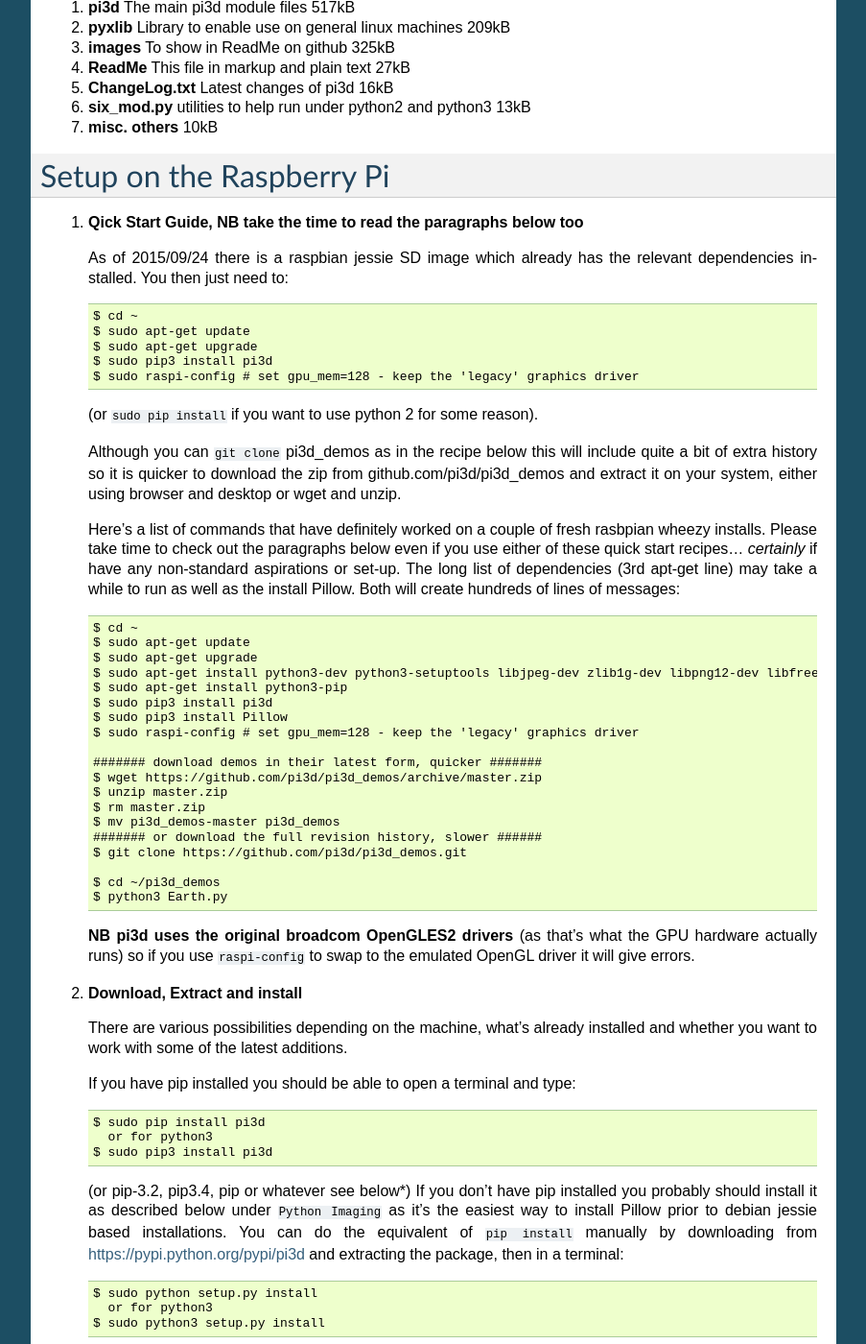
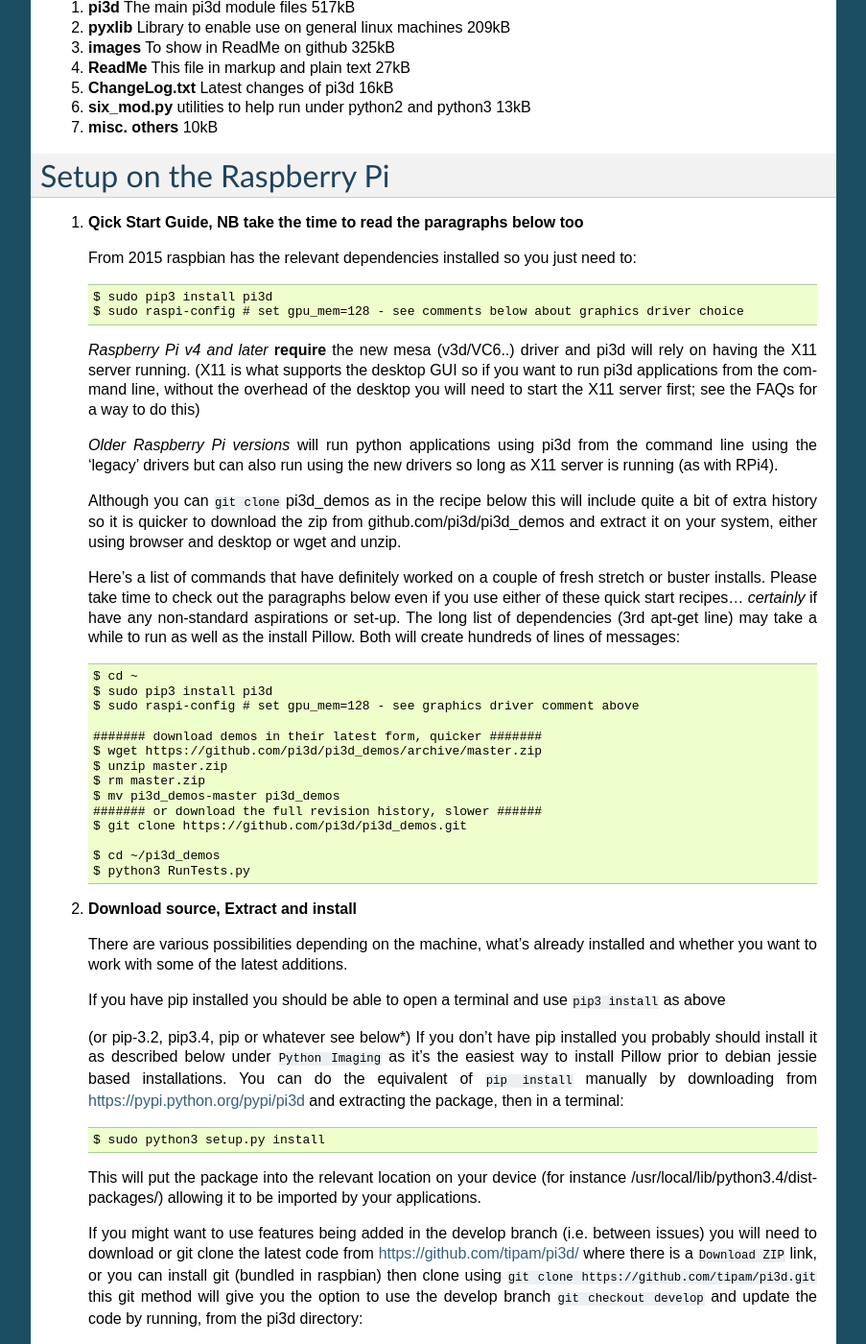
Before and after one commit to pi3d/pi3d.github.com, a Sphinx documentation site: the page built from sphinx/ReadMe.rst, in a window 1280 px wide and 1400 px high, scrolled down 5427 px. Shown: the whole window at 96% size, without its empty margins (198-1101 px from the left). Built offline with Sphinx 7.4.7, drawn with Linux system fonts in a browser that asks for light colours; some of the changed text lies outside the part shown.

Commit message:
some more help on using different graphics drivers

```diff
--- a/sphinx/ReadMe.rst
+++ b/sphinx/ReadMe.rst
@@ -71,52 +71,63 @@ Demos on github.com/pi3d/pi3d_demos include
 
 #.  **RobotWalkabout.py** Another off-planet example of a basic avatar robot
     drifting about
+
       .. image:: images/walkabout_sml.jpg
          :align: right
 
 #.  **EnvironmentCube.py** New environment cubes to try out in texture/ecubes -
     some high quality ones!
+
       .. image:: images/envcube_sml.jpg
 
 #.  **Shapes.py** Demos available shapes and text
     in a 3D context
+
       .. image:: images/shapes_sml.jpg
          :align: right
 
 #.  **MarsStation.py** Navigate around an abandoned Mars base-station with
     open/shut doors. Implements a new Level-Of-Detail (LOD) feature and TKwindow
     interface
+
       .. image:: images/marsstation_sml.jpg
 
 #.  **Amazing.py** Can you find yourself around the
     amazing maze?
+
       .. image:: images/amazing_sml.jpg
          :align: right
 
 #.  **TigerTank.py** Ever played World Of Tanks (WOT)? This tank emulates
     how a WOT tank works. Uses realistic modelling in a TKwindow
+
       .. image:: images/tigertank_sml.jpg
 
 #.  **Pong.py**  A snazzy 3D version of landscape pinball and pong
     against a Raspberry!
+
       .. image:: images/pong_sml.jpg
          :align: right
 
 #.  **Blur.py** Simulates giving the camera a focal distance and blurs
     nearer and further objects
+
       .. image:: images/blur_sml.jpg
 
 #.  **LoadModelObj.py** Loads a model from obj file (quicker) and applies
     a normal map and relfection map
+
       .. image:: images/teapot_sml.jpg
          :align: right
 
 #.  **Silo.py** Uses the Building class to create a claustrophobic maze
     set in the desert.
+
       .. image:: images/silo_sml.jpg
 
 #.  **Water.py** A series of wave normal maps are used to animate a surface
     and produce a realistic moving reflection.
+
       .. image:: images/water_sml.jpg
         :align: right
 
@@ -149,16 +160,21 @@ Setup on the Raspberry Pi
 
 #.  **Qick Start Guide, NB take the time to read the paragraphs below too**
 
-    As of 2015/09/24 there is a raspbian jessie SD image which already has
-    the relevant dependencies installed. You then just need to::
+    From 2015 raspbian has the relevant dependencies installed so you just
+    need to::
 
-      $ cd ~
-      $ sudo apt-get update
-      $ sudo apt-get upgrade
       $ sudo pip3 install pi3d
-      $ sudo raspi-config # set gpu_mem=128 - keep the 'legacy' graphics driver
+      $ sudo raspi-config # set gpu_mem=128 - see comments below about graphics driver choice
 
-    (or ``sudo pip install`` if you want to use python 2 for some reason).
+    *Raspberry Pi v4 and later* **require** the new mesa (v3d/VC6..) driver and
+    pi3d will rely on having the X11 server running. (X11 is what supports the desktop
+    GUI so if you want to run pi3d applications from the command line, without the
+    overhead of the desktop you will need to start the X11 server first; see the FAQs
+    for a way to do this)
+
+    *Older Raspberry Pi versions* will run python applications using pi3d from the
+    command line using the 'legacy' drivers but can also run using the new drivers so
+    long as X11 server is running (as with RPi4).
 
     Although you can ``git clone`` pi3d_demos  as in the recipe below this
     will include quite a bit of extra history so it is quicker to download
@@ -166,20 +182,15 @@ Setup on the Raspberry Pi
     either using browser and desktop or wget and unzip.
 
     Here's a list of commands that have definitely worked on a couple of
-    fresh rasbpian wheezy installs. Please take time to check out the paragraphs below
+    fresh stretch or buster installs. Please take time to check out the paragraphs below
     even if you use either of these quick start recipes... *certainly* if
     have any non-standard aspirations or set-up. The long
     list of dependencies (3rd apt-get line) may take a while to run as well
     as the install Pillow. Both will create hundreds of lines of messages::
 
       $ cd ~
-      $ sudo apt-get update
-      $ sudo apt-get upgrade
-      $ sudo apt-get install python3-dev python3-setuptools libjpeg-dev zlib1g-dev libpng12-dev libfreetype6-dev
-      $ sudo apt-get install python3-pip
       $ sudo pip3 install pi3d
-      $ sudo pip3 install Pillow
-      $ sudo raspi-config # set gpu_mem=128 - keep the 'legacy' graphics driver
+      $ sudo raspi-config # set gpu_mem=128 - see graphics driver comment above
 
       ####### download demos in their latest form, quicker #######
       $ wget https://github.com/pi3d/pi3d_demos/archive/master.zip
@@ -190,23 +201,15 @@ Setup on the Raspberry Pi
       $ git clone https://github.com/pi3d/pi3d_demos.git
 
       $ cd ~/pi3d_demos
-      $ python3 Earth.py
+      $ python3 RunTests.py
 
-    **NB pi3d uses the original broadcom OpenGLES2 drivers** (as that's what the GPU hardware
-    actually runs) so if you use ``raspi-config`` to swap to the emulated
-    OpenGL driver it will give errors.
-
-#.  **Download, Extract and install**
+#.  **Download source, Extract and install**
 
     There are various possibilities depending on the machine, what's already
     installed and whether you want to work with some of the latest additions.
 
     If you have pip installed you should be able to open a terminal and
-    type::
-
-      $ sudo pip install pi3d
-        or for python3
-      $ sudo pip3 install pi3d
+    use ``pip3 install`` as above
 
     (or pip-3.2, pip3.4, pip or whatever see below*) If you don't have pip installed
     you probably should install it as described below under ``Python Imaging``
@@ -215,8 +218,6 @@ Setup on the Raspberry Pi
     by downloading from https://pypi.python.org/pypi/pi3d and extracting
     the package, then in a terminal::
 
-      $ sudo python setup.py install
-        or for python3
       $ sudo python3 setup.py install
 
     This will put the package into the
@@ -229,8 +230,17 @@ Setup on the Raspberry Pi
     https://github.com/tipam/pi3d/ where there is a ``Download ZIP`` link,
     or you can install git (bundled in raspbian) then clone using ``git
     clone https://github.com/tipam/pi3d.git`` this git method will give
-    you the option to update the code by running, from the pi3d directory
-    ``git pull origin master``
+    you the option to use the develop branch ``git checkout develop`` and
+    update the code by running, from the pi3d directory::
+
+      $ git checkout develop
+      $ git pull origin develop
+      # the master branch should always be the same as you get with pip3 install
+
+    But to pick up this version of pi3d you will need tell python where to look.
+    In the pi3d_demos directory there is a file called demo.py which is imported just
+    before pi3d. Basically it just does ``sys.path.insert(1, '/home/pi/pi3d')`` so
+    while that line is there your program will use the cloned repository version of pi3d.
 
 #.  **Memory Split setup**
 
@@ -252,11 +262,11 @@ Setup on the Raspberry Pi
     As of raspbian jessie Pillow is the default imaging library. It's already
     installed on the ``fully featured`` SD image, but it's left off the
     lite image it can be installed using the debian package manager
-    (for lite image you also need numpy)::
+    (for lite image you also need ``sudo apt-get install python3-numpy``)::
 
       $ sudo apt-get install python3-pil
 
-    (or ``python-pil`` if using python2, but prior
+    (NB ``python-pil`` will install for python2), but prior
     to jessie you needed to::
 
       $ sudo apt-get install python3-dev python3-setuptools libjpeg-dev zlib1g-dev libpng12-dev libfreetype6-dev
@@ -266,13 +276,6 @@ Setup on the Raspberry Pi
 
     If you miss any of the dependent libraries and need to add them later
     you will have to ``pip3 uninstall`` then re ``pip3 install``
-
-    For python2 support the first above will provide the required graphics
-    libraries used by Pillow but you will need to swap to ``python-dev``
-    and ``python-setuptools`` also pip is different::
-
-      $ sudo apt-get install python-pip
-      $ sudo pip install Pillow
 
     (*on ubuntu and jessie ``pip3`` should work, could be other names,
     google for help or search::
@@ -285,13 +288,11 @@ Setup on the Raspberry Pi
 
     To run on Arch linux you will need to install::
 
-      $ pacman -S python2
-      $ pacman -S python2-pillow
-      $ pacman -S python2-numpy
+      $ pacman -S python
+      $ pacman -S python-pillow
+      $ pacman -S python-numpy
 
-    this worked for me. You could install python2-imaging rather than pillow
-    but that's probably a retrograde step. The Arch repository doesn't seem
-    to have python3-pillow or python3-pip etc. See `FAQ`_ for a description
+    python2 has to be explicitly asked for. See `FAQ`_ for a description
     of all the steps to get a quick loading stand-alone pi3d SD card.
 
 Setup on desktop and laptop machines
@@ -326,8 +327,7 @@ Setup on desktop and laptop machines
   relative to the window so limits movement for steering as used in the demos.
 
   The installation of PIL or Pillow should be the same as for the Raspberry
-  Pi above but you are more likely to need to manually install python3-numpy
-  (or python-numpy)
+  Pi above but you are more likely to need to manually install python3-numpy.
 
   It is likely that pi3d will run on OSX but you might have to compile
   your own mesa libraries (though some seem to be available) Pi3d has
```
Also changed, not shown: ReadMe.rst (+46 -46 lines), 2 other files.
